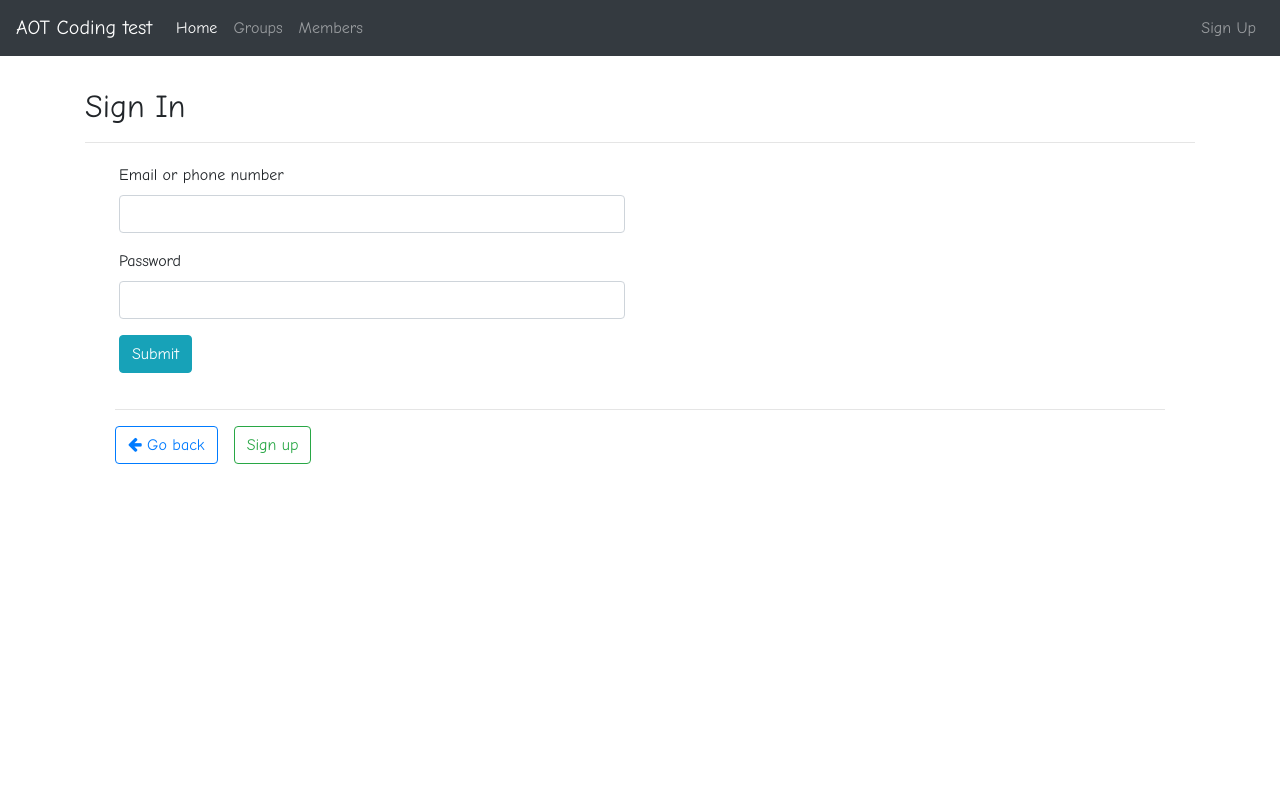
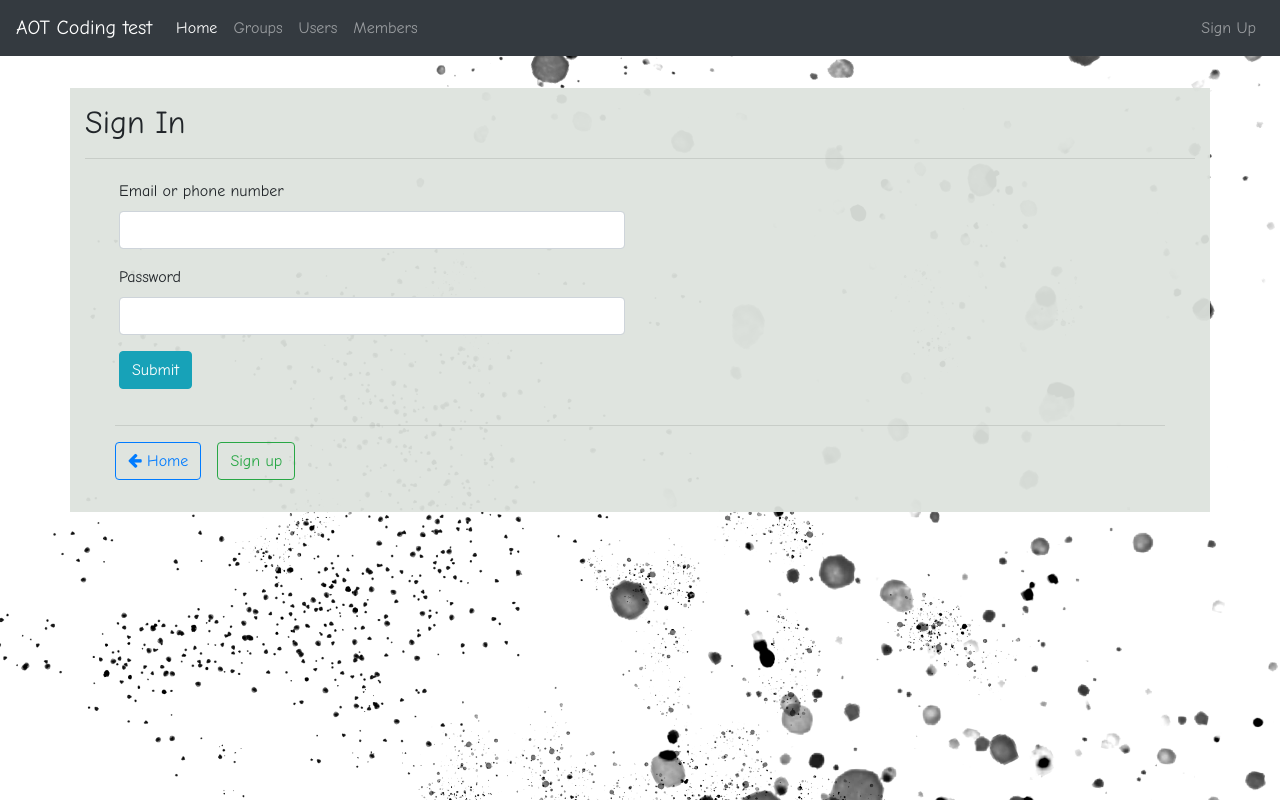
Before and after one commit to sokeno/aot, an Angular app: page /sign-in in a window 1280 px wide. Built offline with nearby package versions, Linux system fonts and the light colour scheme.

Commit message:
interface customization

```diff
--- a/src/app/app.component.html
+++ b/src/app/app.component.html
@@ -1,4 +1,4 @@
 <app-navbar></app-navbar>
-<main class="container" style="padding-top: 2em;">
+<main class="container">
 	<router-outlet></router-outlet>
 </main>
--- a/src/app/navbar/navbar.component.html
+++ b/src/app/navbar/navbar.component.html
@@ -14,6 +14,9 @@
         <a class="nav-link" [routerLink]="['/group']">Groups</a>
       </li>
       <li class="nav-item">
+        <a class="nav-link" href="#">Users</a>
+      </li>
+      <li class="nav-item">
         <a class="nav-link" href="#">Members</a>
       </li>
 
--- a/src/app/services/group.service.ts
+++ b/src/app/services/group.service.ts
@@ -24,7 +24,6 @@ export class GroupService {
 
   newGroup(obj:IGroup): void {
     this.groups.unshift(obj);
-    console.log(this.groups);
   }
 
   deleteGroup(id:number): void{
--- a/src/app/sign-in/sign-in.component.html
+++ b/src/app/sign-in/sign-in.component.html
@@ -25,8 +25,8 @@
 
     <div class="col-md-12">
         <hr>
-        <button class="btn btn-outline-primary" [routerLink]="['/']" type="button"> <i class="fa fa-arrow-left"></i> Go
-            back </button>
+        <button class="btn btn-outline-primary" [routerLink]="['/']" type="button"> <i class="fa fa-arrow-left"></i>
+            Home </button>
 
         &nbsp;
         <a class="btn btn-outline-success" [routerLink]="['/sign-up']" *ngIf="router.url !=='/sign-up'">Sign up</a>
--- a/src/app/sign-up/sign-up.component.html
+++ b/src/app/sign-up/sign-up.component.html
@@ -32,7 +32,7 @@
     <div class="col-md-12">
         <hr>
         <button class="btn btn-outline-primary" [routerLink]="['/']" type="button"> <i class="fa fa-arrow-left"></i>
-            Go back </button>
+            Home </button>
         &nbsp;
         <a class="btn btn-outline-info" [routerLink]="['/sign-in']" *ngIf="router.url !=='/sign-in'">Sign In</a>
 
--- a/src/styles.css
+++ b/src/styles.css
@@ -4,8 +4,19 @@
 
 body{
     font-family: 'Comic Neue', cursive;
+    /*background-color: blue;*/
+
+    /*background: url("https://cdn.dribbble.com/users/2566143/screenshots/5895981/splatterbackground.png");*/
+    background-image: url("assets/images/background.png");
+    background-repeat: no-repeat;
+    background-size: cover;
 }
-
+main.container{
+	margin-top: 2em;
+	padding-top: 1em;
+	padding-bottom: 2em;
+	background-color: #dee3ddf0;
+}
 .red{
     color: red;
 }
```
Also changed, not shown: src/assets/images/background.png (added).
